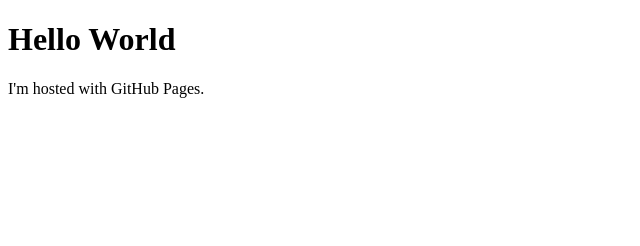
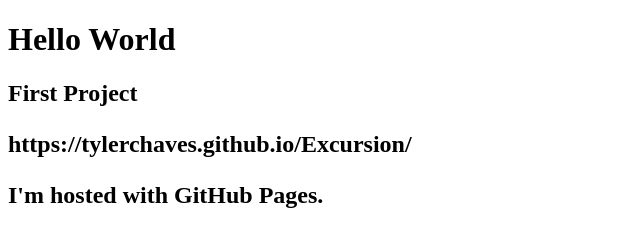
Before and after one commit to tylerchaves/tylerchaves.github.io, a plain HTML site: page index.html in a window 1280 px wide. Shown: the whole page, without its empty margins (0-640 px from the left). Drawn offline with Linux system fonts and the light colour scheme.

Commit message:
Update index.html

```diff
--- a/index.html
+++ b/index.html
@@ -5,6 +5,9 @@
     </head>
     <body>
         <h1>Hello World</h1>
+        <h2>First Project<h2>
+            <p>https://tylerchaves.github.io/Excursion/</p>
+            <p></p>
         <p>I'm hosted with GitHub Pages.</p>
     </body>
 </html>
```
